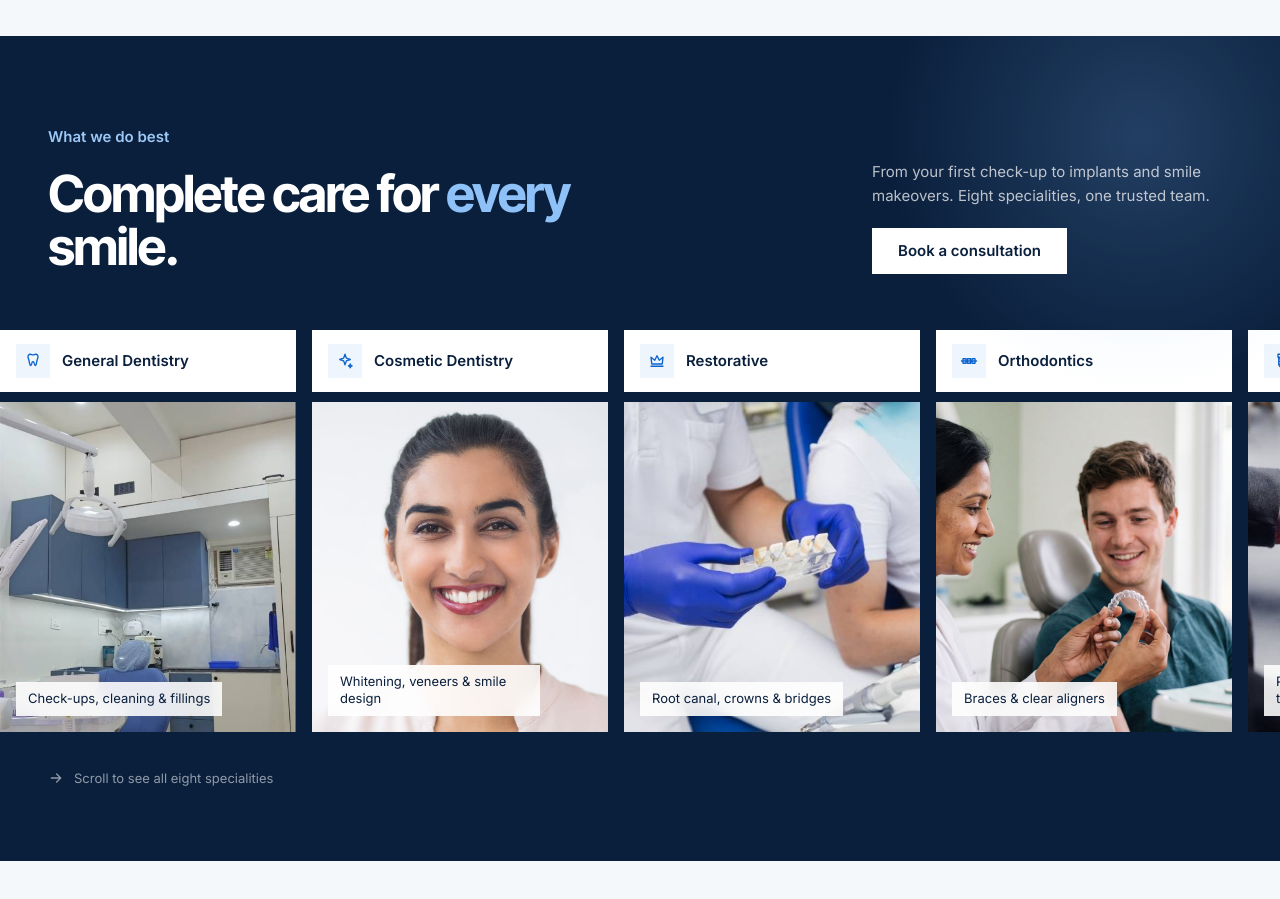
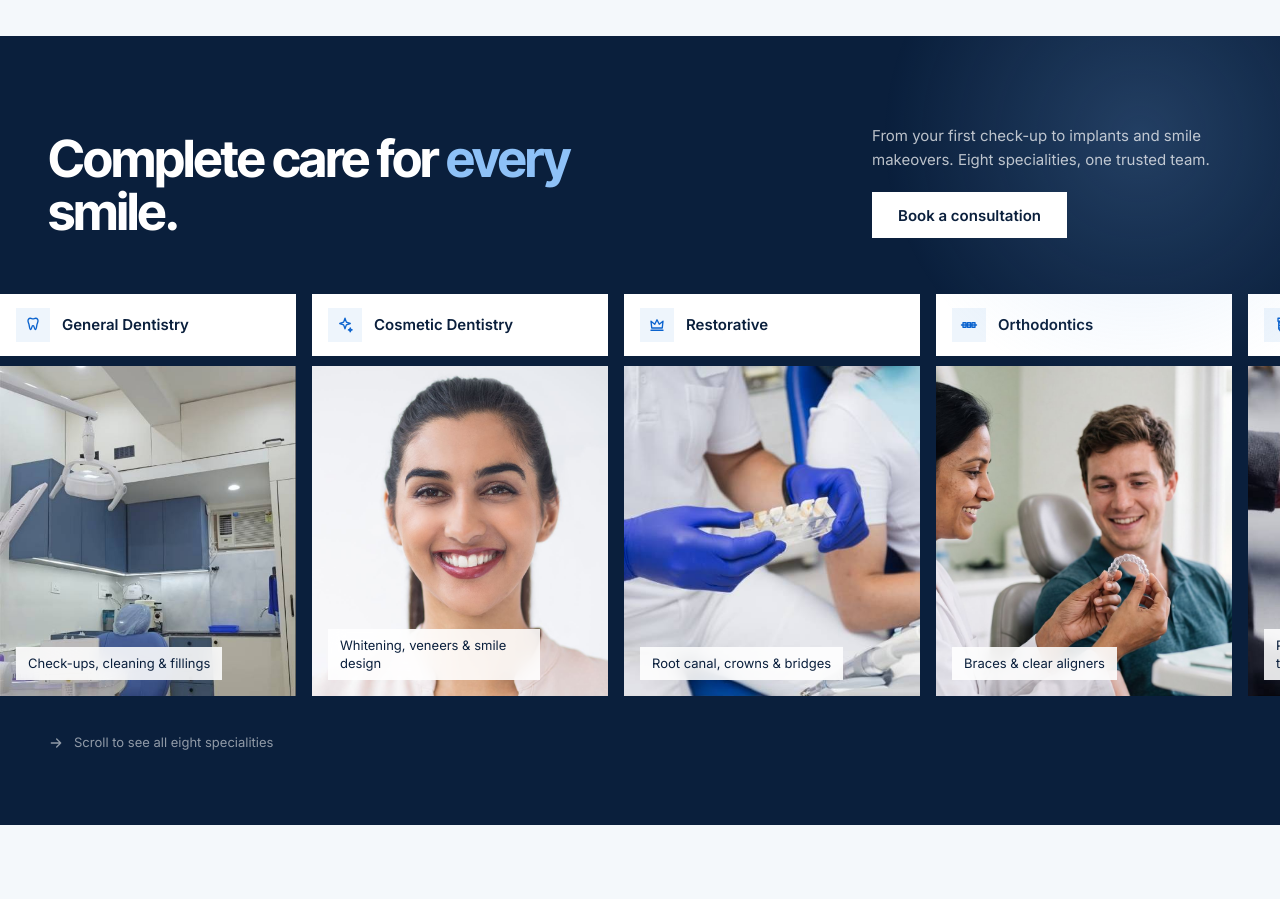
Before and after one commit to sary1511/demira-dental, a plain HTML site: page index.html in a window 1280 px wide. Shown: the part 1760-2659 px from the top of the page. Drawn offline with Linux system fonts and the light colour scheme.

Commit message:
Remove remaining eyebrow label
Co-Authored-By: Claude Opus 5.5 <noreply@anthropic.com>
Claude-Session: https://claude.ai/code/session_01BgtA3sjSzg8mNAbKSWxisg

```diff
--- a/index.html
+++ b/index.html
@@ -219,7 +219,6 @@ h1{max-width:100%}
 <div aria-hidden="true" style="position: absolute; right: -120px; top: -160px; width: 520px; height: 520px; border-radius: 0; background: radial-gradient(circle, rgba(125,179,240,.22) 0%, rgba(125,179,240,0) 70%)"></div>
 <div class="pad-sm" style="max-width: 1320px; margin: 0 auto; padding: 0 48px; display: flex; flex-wrap: wrap; justify-content: space-between; align-items: flex-end; gap: 32px; position: relative">
 <div style="max-width: 640px">
-<div style="display: inline-flex; align-items: center; gap: 10px; font-size: 15px; font-weight: 600; color: #9CC8F5; margin-bottom: 18px">What we do best</div>
 <h2 style="margin: 0; font-family: 'Inter Tight', sans-serif; font-weight: 700; font-size: clamp(36px, 4vw, 58px); line-height: 1.04; letter-spacing: -0.035em; color: #fff">Complete care for <span style="color: #8EC1F7">every</span> smile.</h2>
 </div>
 <div style="max-width: 360px; display: flex; flex-direction: column; gap: 20px; align-items: flex-start">
```
